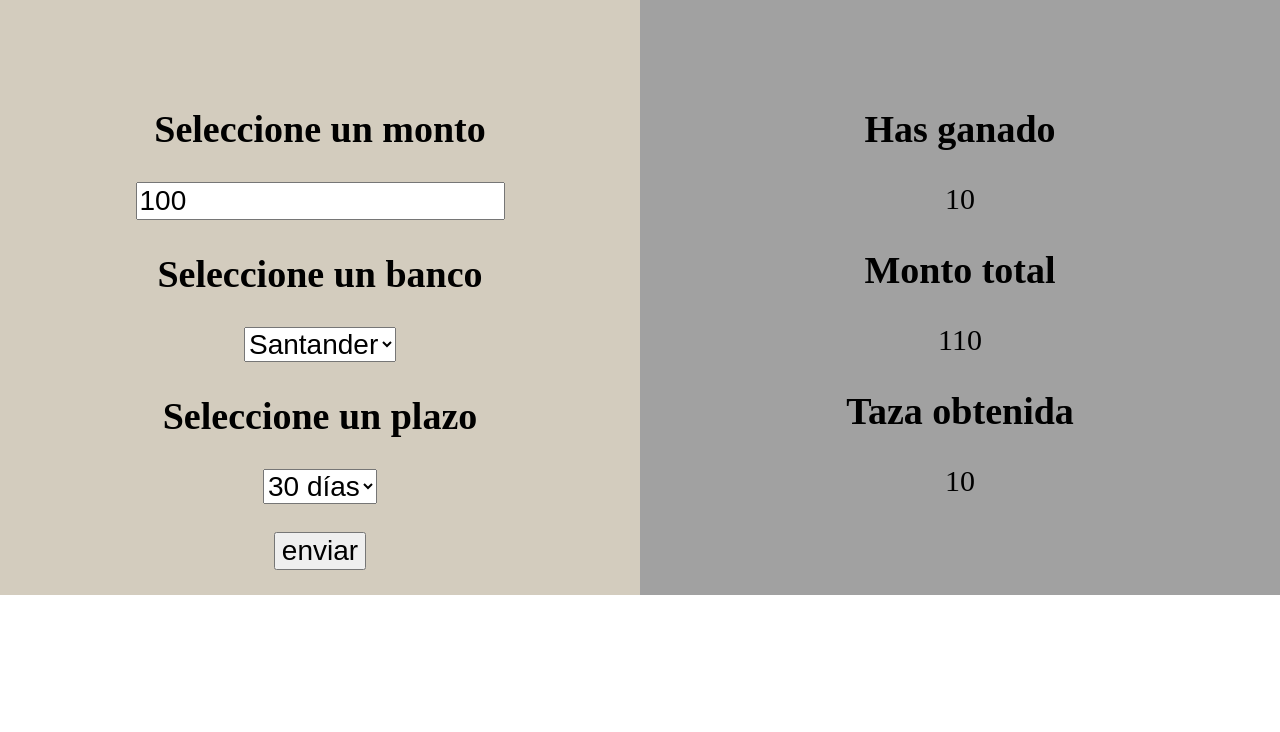
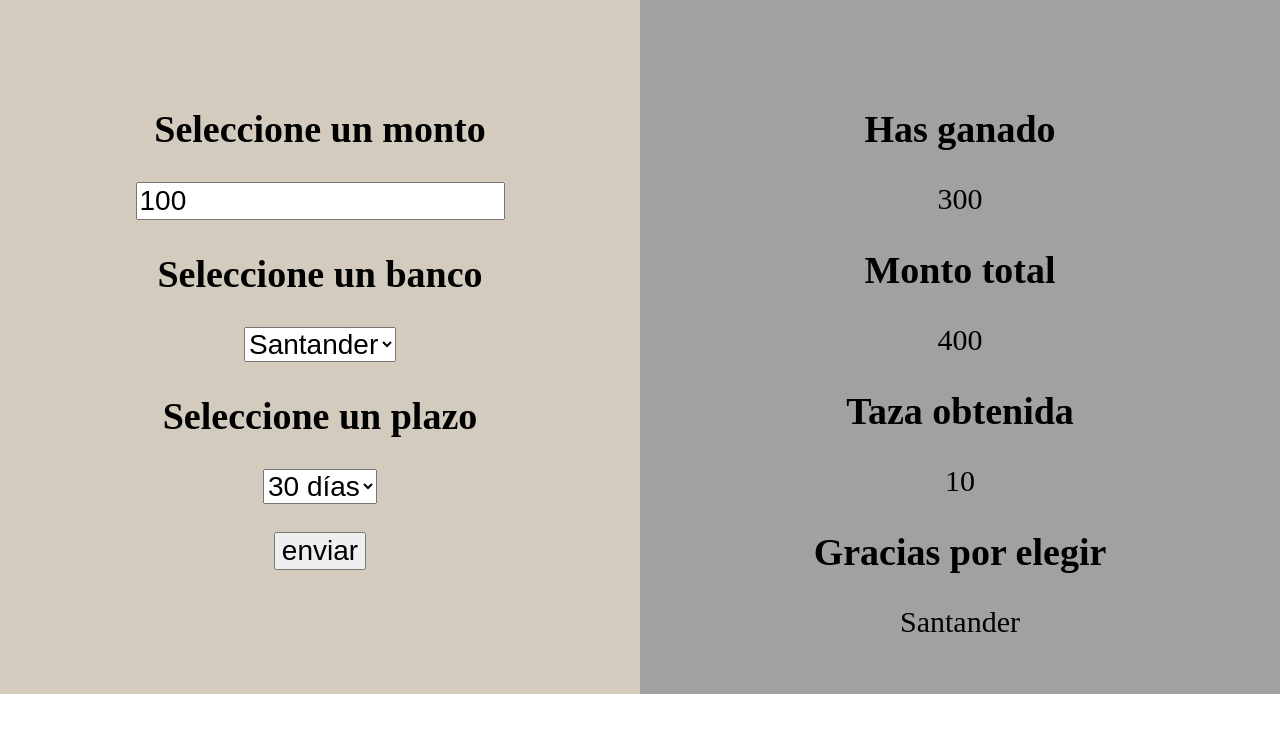
Before and after one commit to sirleito/cotizador, a plain HTML site: page index.html in a window 1280 px wide. Both pictures are taken after a click on the button "enviar". Drawn offline with nearby package versions, Linux system fonts and the light colour scheme.

Commit message:
un cambio muy importante en el js

```diff
--- a/index.html
+++ b/index.html
@@ -13,10 +13,10 @@
 				<h2>Seleccione un monto</h2>
 				<input type="number" value="100" name="monto" id="monto">
 				<h2>Seleccione un banco</h2>
-				<select name="bancos" id="bancos" class="select">
-					<option value="santander">Santander</option>
-					<option value="itau">Itaú</option>
-					<option value="frances">Francés</option>
+				<select name="bancos" class="select" id="bancos">
+					<option value="0">Santander</option>
+					<option value="1">Itaú</option>
+					<option value="2">Francés</option>
 				</select>
 				<h2>Seleccione un plazo</h2>
 				<select name="plazos" id="plazos" class="select">
@@ -34,6 +34,8 @@
 			<p id= "montoTotal">0</p>
 			<h2>Taza obtenida</h2>
 			<p id="taza">0</p>
+			<h2>Gracias por elegir</h2>
+			<p id="nombreBanco"></p>
 		</div>
 	</section>
 </body>
--- a/index.js
+++ b/index.js
@@ -1,32 +1,42 @@
 $(document).ready(function(){
+	const tazaSantander = 10
+	const tazaItau = 11
+	const tazaFrances = 12
+
+	class clase{
+		constructor(b, t){
+			this.banco = b;
+			this.taza = t;
+		}
+		cliquear(){
+			let plazo = $("#plazos option:selected").val()
+			let	monto = $("#monto").val();
+			let resultadoTaza = this.taza/monto*100*plazo
+			let montoTotal = Number(resultadoTaza) + Number(monto);
+			$("#resultadoTaza").html(resultadoTaza);
+			$("#montoTotal").html(montoTotal);
+			$("#taza").html(this.taza);
+			$("#nombreBanco").html(this.banco);
+		}
+
+	}
+
+	const bancos = [
+		new clase("Santander", 10,),
+		new clase("Credicoop", 12,),
+		new clase("Francés", 15,),
+	]
+
 	$("#enviar").click(function(){
-		const tazaSantander = 10
-		const tazaItau = 11
-		const tazaFrances = 12
-		let bancos = $("#bancos option:selected").val();
-		plazo = $("#plazos option:selected").val() / 30;
+		let bancosInput = $("#bancos option:selected").val();
+		bancos[bancosInput].cliquear();
+	});
 
-		if (bancos == "santander") {
+	$("#monto").keydown(function(t){
+		if (t.keyCode === 13){
+			let bancosInput = $("#bancos option:selected").val();
+			bancos[bancosInput].cliquear();
+			}
+	})
 
-			funcionFinal(tazaSantander);
-
-		}if(bancos == "itau"){
-
-			funcionFinal(tazaItau);
-
-		}if(bancos == "frances"){
-
-			funcionFinal(tazaFrances);
-
-		}
-	});
-	var plazo;
-	var	monto = $("#monto").val();
-	function funcionFinal(taza){
-		let resultadoTaza = taza/monto*100*plazo
-		let montoTotal = parseInt(resultadoTaza) + parseInt(monto);
-		$("#resultadoTaza").html(resultadoTaza);
-		$("#montoTotal").html(montoTotal);
-		$("#taza").html(taza);
-	}
 });
```
